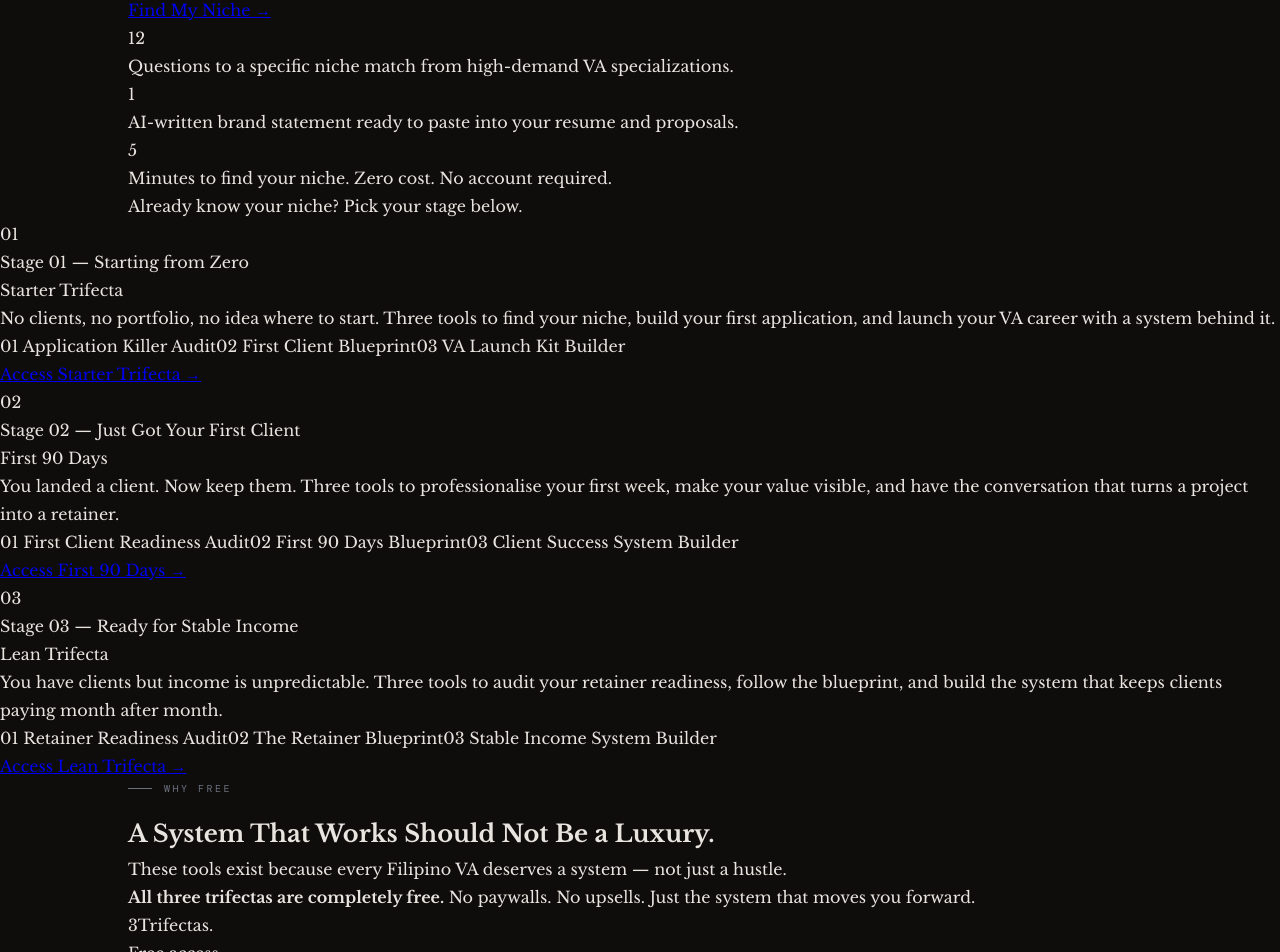
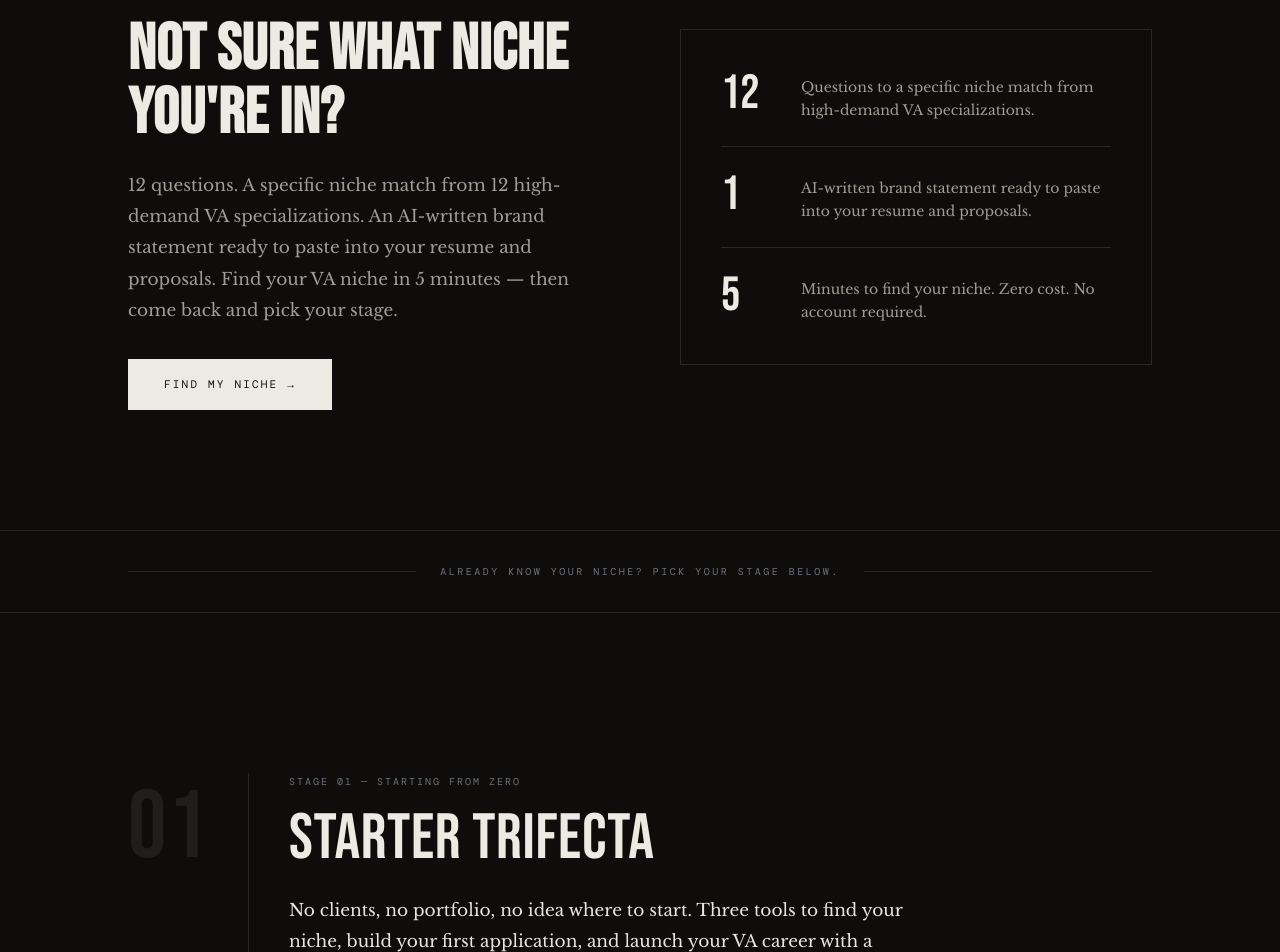
Before and after one commit to kittycataclysmic/systems-hub, a React (Vite) app: page / in a window 1280 px wide. Shown: the part 936-1888 px from the top of the page. Built offline with nearby package versions, Linux system fonts and the light colour scheme.

Commit message:
Update App.css

```diff
--- a/src/App.css
+++ b/src/App.css
@@ -34,9 +34,7 @@ body::before {
   opacity: 0.6;
 }
 
-/* ═══════════════════════════════════════
-   NAV
-═══════════════════════════════════════ */
+/* ─── NAV ─── */
 .nav {
   position: fixed;
   top: 0; left: 0; right: 0;
@@ -88,10 +86,9 @@ body::before {
 }
 
 .nav-links a:hover { color: var(--fog); }
+.nav-links a.active { color: var(--fog); }
 
-/* ═══════════════════════════════════════
-   HERO
-═══════════════════════════════════════ */
+/* ─── HERO ─── */
 .hero {
   position: relative;
   min-height: 100vh;
@@ -112,17 +109,18 @@ body::before {
   opacity: 0.5;
 }
 
-.hero-number {
+.hero-bg-text {
   position: absolute;
   top: 50%;
   right: -2vw;
   transform: translateY(-50%);
   font-family: 'Bebas Neue', sans-serif;
-  font-size: clamp(160px, 22vw, 340px);
+  font-size: clamp(160px, 22vw, 320px);
   color: rgba(237,233,227,0.025);
   line-height: 1;
   pointer-events: none;
   user-select: none;
+  white-space: nowrap;
 }
 
 .hero-label {
@@ -140,7 +138,7 @@ body::before {
 
 .hero-title {
   font-family: 'Bebas Neue', sans-serif;
-  font-size: clamp(64px, 10vw, 148px);
+  font-size: clamp(64px, 10vw, 140px);
   line-height: 0.92;
   letter-spacing: 0.01em;
   color: var(--fog);
@@ -158,16 +156,12 @@ body::before {
 
 .hero-sub {
   margin-top: 32px;
-  max-width: 520px;
-  font-family: 'Libre Baskerville', serif;
+  max-width: 580px;
   font-size: 17px;
-  line-height: 1.8;
+  line-height: 1.85;
   color: var(--text-muted);
-  font-style: italic;
   opacity: 0;
   animation: fadeUp 0.8s ease forwards 0.7s;
-  border-left: 2px solid var(--steel);
-  padding-left: 24px;
   position: relative;
   z-index: 1;
 }
@@ -179,9 +173,7 @@ body::before {
   background: var(--rule);
 }
 
-/* ═══════════════════════════════════════
-   SHARED SECTION STRUCTURE
-═══════════════════════════════════════ */
+/* ─── SHARED ─── */
 section { position: relative; z-index: 1; }
 
 .section-inner {
@@ -211,406 +203,234 @@ section { position: relative; z-index: 1; }
   flex-shrink: 0;
 }
 
-.column-heading {
-  font-family: 'Bebas Neue', sans-serif;
-  font-size: clamp(40px, 4.5vw, 64px);
-  line-height: 1;
-  color: var(--fog);
-  letter-spacing: 0.02em;
-  position: sticky;
-  top: calc(var(--nav-h) + 24px);
-}
-
-/* ═══════════════════════════════════════
-   MANIFESTO OPENER
-═══════════════════════════════════════ */
-.manifesto-opener {
+/* ─── NICHE FINDER ─── */
+.niche-finder {
   padding: 120px 0;
   border-bottom: 1px solid var(--rule);
 }
 
-.manifesto-opener .section-inner {
-  display: grid;
-  grid-template-columns: 1fr 2fr;
-  gap: 80px;
-  align-items: start;
-}
-
-.manifesto-body p {
-  font-size: 18px;
-  line-height: 1.85;
-  color: var(--text-on-dark);
-  margin-bottom: 24px;
-}
-
-.manifesto-body p:first-child {
-  font-size: 20px;
-  font-style: italic;
-  color: var(--fog);
-}
-
-/* ═══════════════════════════════════════
-   CREDENTIALS
-═══════════════════════════════════════ */
-.credentials {
-  padding: 120px 0;
-  border-bottom: 1px solid var(--rule);
-}
-
-.credentials .section-inner {
-  display: grid;
-  grid-template-columns: 1fr 2fr;
-  gap: 80px;
-  align-items: start;
-}
-
-.credentials-list { display: flex; flex-direction: column; }
-
-.credential-item {
-  padding: 48px 0;
-  border-bottom: 1px solid var(--rule);
-}
-
-.credential-item:first-child { padding-top: 0; }
-
-.credential-badge {
-  font-family: 'DM Mono', monospace;
-  font-size: 10px;
-  letter-spacing: 0.2em;
-  text-transform: uppercase;
-  color: var(--steel);
-  margin-bottom: 12px;
-}
-
-.credential-badge span { margin: 0 8px; opacity: 0.4; }
-
-.credential-title {
-  font-family: 'Libre Baskerville', serif;
-  font-size: 20px;
-  font-weight: 700;
-  color: var(--fog);
-  margin-bottom: 8px;
-  line-height: 1.3;
-}
-
-.credential-issuer {
-  font-family: 'DM Mono', monospace;
-  font-size: 11px;
-  letter-spacing: 0.12em;
-  color: var(--steel);
-  margin-bottom: 16px;
-}
-
-.credential-desc {
-  font-size: 15px;
-  line-height: 1.75;
-  color: var(--text-muted);
-}
-
-.credential-verify {
-  margin-top: 16px;
-  font-family: 'DM Mono', monospace;
-  font-size: 10px;
-  letter-spacing: 0.15em;
-  color: var(--steel);
-  font-style: italic;
-}
-
-/* ═══════════════════════════════════════
-   DIAGNOSIS
-═══════════════════════════════════════ */
-.diagnosis {
-  padding: 120px 0;
-  border-bottom: 1px solid var(--rule);
-  background: linear-gradient(180deg, transparent 0%, rgba(26,23,20,0.4) 100%);
-}
-
-.diagnosis .section-inner {
-  display: grid;
-  grid-template-columns: 2fr 1fr;
-  gap: 80px;
-  align-items: start;
-}
-
-.diagnosis-heading {
-  font-family: 'Bebas Neue', sans-serif;
-  font-size: clamp(48px, 6vw, 88px);
-  line-height: 1;
-  color: var(--fog);
-  margin-bottom: 40px;
-  letter-spacing: 0.01em;
-}
-
-.diagnosis-body p {
-  font-size: 18px;
-  line-height: 1.85;
-  color: var(--text-on-dark);
-  margin-bottom: 24px;
-}
-
-.diagnosis-pull {
-  font-family: 'Bebas Neue', sans-serif;
-  font-size: clamp(24px, 2.8vw, 38px);
-  line-height: 1.2;
-  color: var(--text-muted);
-  letter-spacing: 0.02em;
-  position: sticky;
-  top: calc(var(--nav-h) + 24px);
-}
-
-.diagnosis-pull strong {
-  display: block;
-  color: var(--fog);
-  font-size: clamp(30px, 3.5vw, 48px);
-  margin-bottom: 16px;
-}
-
-/* ═══════════════════════════════════════
-   THE RECORD
-═══════════════════════════════════════ */
-.record {
-  padding: 120px 0;
-  border-bottom: 1px solid var(--rule);
-}
-
-.record .section-inner {
-  display: grid;
-  grid-template-columns: 1fr 2fr;
-  gap: 80px;
-}
-
-.record-body p {
-  font-size: 18px;
-  line-height: 1.85;
-  color: var(--text-on-dark);
-  margin-bottom: 24px;
-}
-
-.record-body p:last-child {
-  font-style: italic;
-  color: var(--text-muted);
-  border-left: 2px solid var(--steel);
-  padding-left: 24px;
-  margin-top: 12px;
-}
-
-/* ═══════════════════════════════════════
-   AUDIENCE
-═══════════════════════════════════════ */
-.audience {
-  padding: 120px 0;
-  border-bottom: 1px solid var(--rule);
-  background: rgba(237,233,227,0.02);
-}
-
-.audience-header { margin-bottom: 64px; }
-
-.audience-heading {
-  font-family: 'Bebas Neue', sans-serif;
-  font-size: clamp(48px, 6vw, 88px);
-  line-height: 1;
-  color: var(--fog);
-  letter-spacing: 0.01em;
-  max-width: 640px;
-}
-
-.audience-grid {
-  display: grid;
-  grid-template-columns: repeat(2, 1fr);
-  gap: 2px;
-  background: var(--rule);
-}
-
-.audience-card {
-  background: var(--deep);
-  padding: 40px;
-  position: relative;
-  overflow: hidden;
-  transition: background 0.3s;
-}
-
-.audience-card:hover { background: rgba(26,23,20,0.6); }
-
-.audience-card-number {
-  font-family: 'Bebas Neue', sans-serif;
-  font-size: 72px;
-  line-height: 1;
-  color: rgba(237,233,227,0.06);
-  position: absolute;
-  top: 16px;
-  right: 20px;
-  pointer-events: none;
-}
-
-.audience-card-label {
-  font-family: 'DM Mono', monospace;
-  font-size: 10px;
-  letter-spacing: 0.2em;
-  text-transform: uppercase;
-  color: var(--steel);
-  margin-bottom: 14px;
-}
-
-.audience-card h3 {
-  font-family: 'Bebas Neue', sans-serif;
-  font-size: 28px;
-  letter-spacing: 0.04em;
-  color: var(--fog);
-  margin-bottom: 12px;
-}
-
-.audience-card p {
-  font-size: 14px;
-  line-height: 1.75;
-  color: var(--text-muted);
-}
-
-.audience-card-list {
-  list-style: none;
-  margin-top: 18px;
-  display: flex;
-  flex-direction: column;
-  gap: 8px;
-}
-
-.audience-card-list li {
-  font-family: 'DM Mono', monospace;
-  font-size: 11px;
-  letter-spacing: 0.12em;
-  color: var(--steel);
-  padding-left: 16px;
-  position: relative;
-}
-
-.audience-card-list li::before {
-  content: '→';
-  position: absolute;
-  left: 0;
-  color: var(--steel);
-}
-
-/* ═══════════════════════════════════════
-   CONTRACT
-═══════════════════════════════════════ */
-.contract {
-  padding: 120px 0;
-  border-bottom: 1px solid var(--rule);
-}
-
-.contract .section-inner {
+.niche-finder .section-inner {
   display: grid;
   grid-template-columns: 1fr 1fr;
   gap: 80px;
   align-items: center;
 }
 
-.contract-left h2 {
+.niche-finder-left h2 {
   font-family: 'Bebas Neue', sans-serif;
-  font-size: clamp(48px, 5.5vw, 80px);
+  font-size: clamp(40px, 5vw, 64px);
+  line-height: 1;
+  color: var(--fog);
+  letter-spacing: 0.01em;
+  margin-bottom: 24px;
+}
+
+.niche-finder-left p {
+  font-size: 17px;
+  line-height: 1.85;
+  color: var(--text-muted);
+  margin-bottom: 32px;
+}
+
+.niche-stat-block {
+  padding: 40px;
+  border: 1px solid var(--rule);
+  display: flex;
+  flex-direction: column;
+  gap: 24px;
+}
+
+.niche-stat {
+  display: flex;
+  align-items: flex-start;
+  gap: 20px;
+}
+
+.niche-stat-num {
+  font-family: 'Bebas Neue', sans-serif;
+  font-size: 48px;
+  line-height: 1;
+  color: var(--fog);
+  min-width: 60px;
+}
+
+.niche-stat-label {
+  font-size: 14px;
+  line-height: 1.65;
+  color: var(--text-muted);
+  padding-top: 6px;
+}
+
+.niche-stat-divider {
+  height: 1px;
+  background: var(--rule);
+}
+
+/* ─── STAGE DIVIDER ─── */
+.stage-divider {
+  padding: 32px 0;
+  border-bottom: 1px solid var(--rule);
+}
+
+.stage-divider .section-inner {
+  display: flex;
+  align-items: center;
+  gap: 24px;
+}
+
+.stage-divider-line {
+  flex: 1;
+  height: 1px;
+  background: var(--rule);
+}
+
+.stage-divider-text {
+  font-family: 'DM Mono', monospace;
+  font-size: 10px;
+  letter-spacing: 0.25em;
+  text-transform: uppercase;
+  color: var(--steel);
+  white-space: nowrap;
+}
+
+/* ─── TRIFECTA CARDS ─── */
+.trifectas { padding: 80px 0 120px; }
+
+.trifecta-card {
+  border-bottom: 1px solid var(--rule);
+  padding: 80px 48px;
+  display: grid;
+  grid-template-columns: 120px 1fr;
+  max-width: 1120px;
+  margin: 0 auto;
+}
+
+.trifecta-card:last-child { border-bottom: none; }
+
+.trifecta-number {
+  font-family: 'Bebas Neue', sans-serif;
+  font-size: 96px;
+  line-height: 1;
+  color: rgba(237,233,227,0.08);
+  letter-spacing: 0.02em;
+  padding-top: 8px;
+}
+
+.trifecta-content {
+  padding-left: 40px;
+  border-left: 1px solid var(--rule);
+}
+
+.trifecta-stage {
+  font-family: 'DM Mono', monospace;
+  font-size: 10px;
+  letter-spacing: 0.2em;
+  text-transform: uppercase;
+  color: var(--steel);
+  margin-bottom: 16px;
+}
+
+.trifecta-title {
+  font-family: 'Bebas Neue', sans-serif;
+  font-size: clamp(40px, 5vw, 64px);
+  line-height: 1;
+  color: var(--fog);
+  letter-spacing: 0.01em;
+  margin-bottom: 24px;
+}
+
+.trifecta-desc {
+  font-size: 17px;
+  line-height: 1.85;
+  color: var(--text-on-dark);
+  max-width: 640px;
+  margin-bottom: 32px;
+}
+
+.trifecta-tools {
+  display: flex;
+  flex-wrap: wrap;
+  gap: 8px;
+  margin-bottom: 36px;
+}
+
+.trifecta-tool {
+  font-family: 'DM Mono', monospace;
+  font-size: 10px;
+  letter-spacing: 0.15em;
+  text-transform: uppercase;
+  color: var(--steel);
+  border: 1px solid var(--rule);
+  padding: 8px 14px;
+}
+
+.btn-primary {
+  font-family: 'DM Mono', monospace;
+  font-size: 11px;
+  letter-spacing: 0.2em;
+  text-transform: uppercase;
+  color: var(--deep);
+  background: var(--fog);
+  padding: 16px 36px;
+  text-decoration: none;
+  display: inline-block;
+  transition: background 0.2s;
+  border: none;
+  cursor: pointer;
+}
+
+.btn-primary:hover { background: var(--ash); }
+
+/* ─── WHY FREE ─── */
+.why-free {
+  padding: 120px 0;
+  border-top: 1px solid var(--rule);
+  background: rgba(237,233,227,0.02);
+}
+
+.why-free .section-inner {
+  display: grid;
+  grid-template-columns: 2fr 1fr;
+  gap: 80px;
+  align-items: center;
+}
+
+.why-free-left h2 {
+  font-family: 'Bebas Neue', sans-serif;
+  font-size: clamp(40px, 5vw, 64px);
   line-height: 1;
   color: var(--fog);
   letter-spacing: 0.01em;
   margin-bottom: 28px;
 }
 
-.contract-left p {
-  font-size: 17px;
+.why-free-left p {
+  font-size: 18px;
   line-height: 1.85;
   color: var(--text-on-dark);
-  margin-bottom: 20px;
+  margin-bottom: 16px;
 }
 
-.contract-quote {
-  margin-top: 36px;
-  padding: 28px 32px;
-  border: 1px solid var(--rule);
-  font-style: italic;
-  font-size: 16px;
-  line-height: 1.8;
-  color: var(--text-muted);
+.why-free-left p strong {
+  color: var(--fog);
+  font-weight: 700;
 }
 
-.ratio-display {
-  display: flex;
-  flex-direction: column;
-  gap: 4px;
-}
-
-.ratio-block {
-  padding: 36px 44px;
-  display: flex;
-  flex-direction: column;
-  gap: 12px;
-}
-
-.ratio-block.eighty { background: var(--fog); }
-.ratio-block.twenty {
-  background: rgba(237,233,227,0.06);
+.why-free-stat {
+  text-align: center;
+  padding: 48px 40px;
   border: 1px solid var(--rule);
 }
 
-.ratio-num {
+.why-free-stat-num {
   font-family: 'Bebas Neue', sans-serif;
-  font-size: 64px;
-  line-height: 1;
-  letter-spacing: 0.02em;
-}
-
-.ratio-block.eighty .ratio-num { color: var(--deep); }
-.ratio-block.twenty .ratio-num { color: var(--fog); }
-
-.ratio-desc { font-size: 14px; line-height: 1.7; }
-.ratio-block.eighty .ratio-desc { color: var(--steel); }
-.ratio-block.twenty .ratio-desc { color: var(--text-muted); }
-
-/* ═══════════════════════════════════════
-   ARCHITECTURE
-═══════════════════════════════════════ */
-.architecture {
-  padding: 120px 0;
-  border-bottom: 1px solid var(--rule);
-}
-
-.architecture .section-inner {
-  display: grid;
-  grid-template-columns: 2fr 1fr;
-  gap: 80px;
-  align-items: start;
-}
-
-.architecture-left h2 {
-  font-family: 'Bebas Neue', sans-serif;
-  font-size: clamp(48px, 5.5vw, 80px);
-  line-height: 1;
-  color: var(--fog);
-  letter-spacing: 0.01em;
-  margin-bottom: 36px;
-}
-
-.architecture-left p {
-  font-size: 18px;
-  line-height: 1.85;
-  color: var(--text-on-dark);
-  margin-bottom: 24px;
-}
-
-.architecture-stat {
-  position: sticky;
-  top: calc(var(--nav-h) + 24px);
-  text-align: center;
-  padding: 48px 36px;
-  border: 1px solid var(--rule);
-}
-
-.architecture-stat-num {
-  font-family: 'Bebas Neue', sans-serif;
-  font-size: 88px;
+  font-size: 80px;
   line-height: 1;
   color: var(--fog);
   display: block;
 }
 
-.architecture-stat-label {
+.why-free-stat-label {
   font-family: 'DM Mono', monospace;
   font-size: 10px;
   letter-spacing: 0.2em;
@@ -621,9 +441,7 @@ section { position: relative; z-index: 1; }
   line-height: 1.6;
 }
 
-/* ═══════════════════════════════════════
-   FOOTER
-═══════════════════════════════════════ */
+/* ─── FOOTER ─── */
 .site-footer {
   padding: 64px 48px;
   border-top: 1px solid var(--rule);
@@ -707,9 +525,7 @@ section { position: relative; z-index: 1; }
 
 .footer-nav a:hover { color: var(--fog); }
 
-/* ═══════════════════════════════════════
-   REVEAL ANIMATION
-═══════════════════════════════════════ */
+/* ─── REVEAL ─── */
 .reveal {
   opacity: 0;
   transform: translateY(24px);
@@ -726,9 +542,7 @@ section { position: relative; z-index: 1; }
   to   { opacity: 1; transform: translateY(0); }
 }
 
-/* ═══════════════════════════════════════
-   LEGAL PAGES
-═══════════════════════════════════════ */
+/* ─── LEGAL PAGES ─── */
 .legal-page {
   max-width: 760px;
   width: 100%;
@@ -871,96 +685,52 @@ section { position: relative; z-index: 1; }
   border-color: var(--fog);
 }
 
-/* ═══════════════════════════════════════
-   RESPONSIVE — TABLET (max 1024px)
-═══════════════════════════════════════ */
+/* ─── RESPONSIVE — TABLET ─── */
 @media (max-width: 1024px) {
   .nav { padding: 0 32px; }
   .hero { padding: calc(var(--nav-h) + 48px) 32px 64px; }
   .section-inner { padding: 0 32px; }
+  .trifecta-card { padding: 64px 32px; }
   .site-footer { padding: 64px 32px; }
   .legal-page { padding-top: calc(var(--nav-h) + 48px); padding-right: 32px; padding-bottom: 80px; padding-left: 32px; }
-
-  .contract .section-inner,
-  .architecture .section-inner {
-    gap: 56px;
-  }
 }
 
-/* ═══════════════════════════════════════
-   RESPONSIVE — MOBILE (max 768px)
-═══════════════════════════════════════ */
+/* ─── RESPONSIVE — MOBILE ─── */
 @media (max-width: 768px) {
   :root { --nav-h: 56px; }
 
-  /* Nav */
   .nav { padding: 0 20px; }
   .nav-wordmark { font-size: 18px; }
   .nav-wordmark span { display: none; }
   .nav-links { display: none; }
 
-  /* Hero */
   .hero { padding: calc(var(--nav-h) + 40px) 20px 56px; min-height: 85vh; }
-  .hero-number { display: none; }
-  .hero-title { font-size: clamp(52px, 15vw, 88px); }
+  .hero-bg-text { display: none; }
+  .hero-title { font-size: clamp(52px, 14vw, 88px); }
   .hero-sub { font-size: 15px; max-width: 100%; }
 
-  /* Section inner */
   .section-inner { padding: 0 20px; }
 
-  /* Sections — collapse grids to single column */
-  .manifesto-opener { padding: 72px 0; }
-  .manifesto-opener .section-inner { grid-template-columns: 1fr; gap: 32px; }
-  .manifesto-body p { font-size: 16px; }
-  .manifesto-body p:first-child { font-size: 18px; }
+  .niche-finder { padding: 72px 0; }
+  .niche-finder .section-inner { grid-template-columns: 1fr; gap: 40px; }
+  .niche-stat-block { padding: 28px; }
 
-  .credentials { padding: 72px 0; }
-  .credentials .section-inner { grid-template-columns: 1fr; gap: 32px; }
-  .column-heading { position: static; font-size: 36px; }
-  .credential-item { padding: 36px 0; }
-  .credential-title { font-size: 18px; }
+  .stage-divider-text { font-size: 9px; letter-spacing: 0.15em; }
 
-  .diagnosis { padding: 72px 0; }
-  .diagnosis .section-inner { grid-template-columns: 1fr; gap: 32px; }
-  .diagnosis-pull { position: static; }
-  .diagnosis-heading { font-size: clamp(40px, 10vw, 64px); }
-  .diagnosis-body p { font-size: 16px; }
+  .trifectas { padding: 48px 0 72px; }
+  .trifecta-card { grid-template-columns: 1fr; padding: 48px 20px; gap: 0; }
+  .trifecta-number { font-size: 56px; margin-bottom: 16px; }
+  .trifecta-content { padding-left: 0; border-left: none; border-top: 1px solid var(--rule); padding-top: 28px; }
+  .trifecta-desc { font-size: 15px; }
 
-  .record { padding: 72px 0; }
-  .record .section-inner { grid-template-columns: 1fr; gap: 32px; }
-  .record-body p { font-size: 16px; }
+  .why-free { padding: 72px 0; }
+  .why-free .section-inner { grid-template-columns: 1fr; gap: 40px; }
+  .why-free-stat { padding: 36px 28px; }
 
-  .audience { padding: 72px 0; }
-  .audience-header { margin-bottom: 40px; }
-  .audience-grid { grid-template-columns: 1fr; }
-  .audience-card { padding: 32px 24px; }
-  .audience-card-number { font-size: 56px; }
+  .site-footer { padding: 48px 20px; }
+  .footer-bottom { flex-direction: column; align-items: flex-start; gap: 28px; }
+  .footer-nav { justify-content: flex-start; gap: 16px; }
 
-  .contract { padding: 72px 0; }
-  .contract .section-inner { grid-template-columns: 1fr; gap: 40px; }
-  .contract-left h2 { font-size: clamp(40px, 10vw, 64px); }
-  .ratio-block { padding: 28px 32px; }
-  .ratio-num { font-size: 52px; }
-
-  .architecture { padding: 72px 0; }
-  .architecture .section-inner { grid-template-columns: 1fr; gap: 40px; }
-  .architecture-left h2 { font-size: clamp(40px, 10vw, 64px); }
-  .architecture-stat { position: static; padding: 36px 28px; }
-  .architecture-stat-num { font-size: 72px; }
-
-  /* Footer */
-  .site-footer { padding: 48px 20px; }
-  .footer-bottom {
-    flex-direction: column;
-    align-items: flex-start;
-    gap: 28px;
-  }
-  .footer-nav {
-    justify-content: flex-start;
-    gap: 16px;
-  }
-
-  /* Legal */
   .legal-page { padding-top: calc(var(--nav-h) + 32px); padding-right: 20px; padding-bottom: 64px; padding-left: 20px; }
   .legal-title { font-size: clamp(44px, 12vw, 72px); }
   .legal-h2 { font-size: 22px; }
@@ -969,13 +739,10 @@ section { position: relative; z-index: 1; }
   .legal-list li { font-size: 14px; }
 }
 
-/* ═══════════════════════════════════════
-   RESPONSIVE — SMALL MOBILE (max 480px)
-═══════════════════════════════════════ */
+/* ─── RESPONSIVE — SMALL MOBILE ─── */
 @media (max-width: 480px) {
-  .hero-title { font-size: clamp(48px, 16vw, 72px); }
-  .audience-heading { font-size: clamp(40px, 12vw, 64px); }
-  .contract-quote { padding: 20px; font-size: 15px; }
-  .audience-card-list li { font-size: 10px; }
+  .hero-title { font-size: clamp(44px, 15vw, 68px); }
+  .trifecta-tools { gap: 6px; }
+  .trifecta-tool { font-size: 9px; padding: 6px 10px; }
   .footer-nav { flex-direction: column; gap: 12px; }
 }
```
